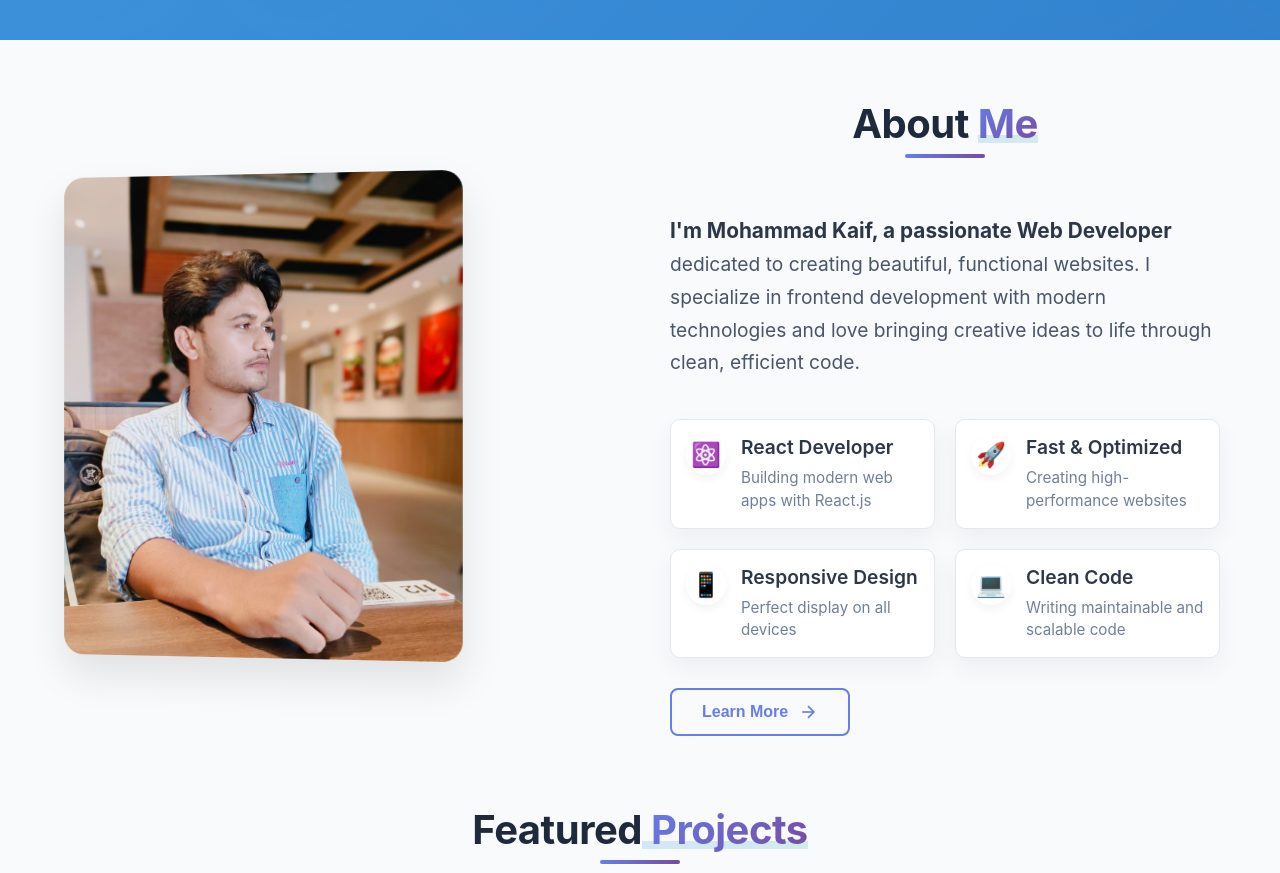
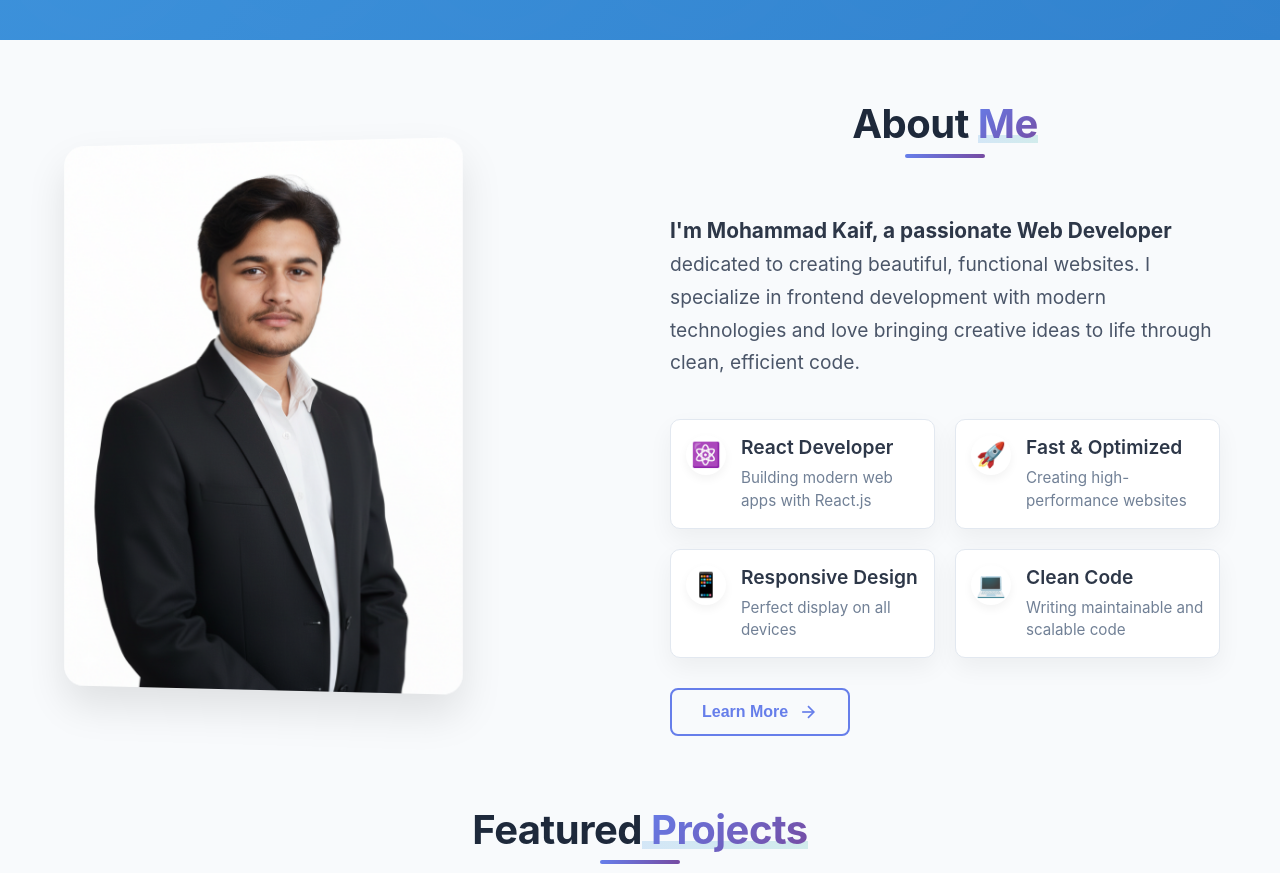
Before and after one commit to kaif8077/my-portfolio, a React (Vite) app in the folder frontend/: page / in a window 1280 px wide. Shown: the part 760-1633 px from the top of the page. Built offline with nearby package versions, Linux system fonts and the light colour scheme; no server answers; the HTML template or start-up script is replaced by a standard one.

Commit message:
Change profile image source in AboutSection

```diff
--- a/frontend/src/components/sections/AboutSection.jsx
+++ b/frontend/src/components/sections/AboutSection.jsx
@@ -3,7 +3,7 @@ import './AboutSection.css';
 
 const AboutSection = () => {
   const navigate = useNavigate();
-  const profileImage = "/kaif_small.jpeg";
+  const profileImage = "/kaif_flip.png";
   const handleLearnMore = () => {
     navigate('/about');
   };
```
